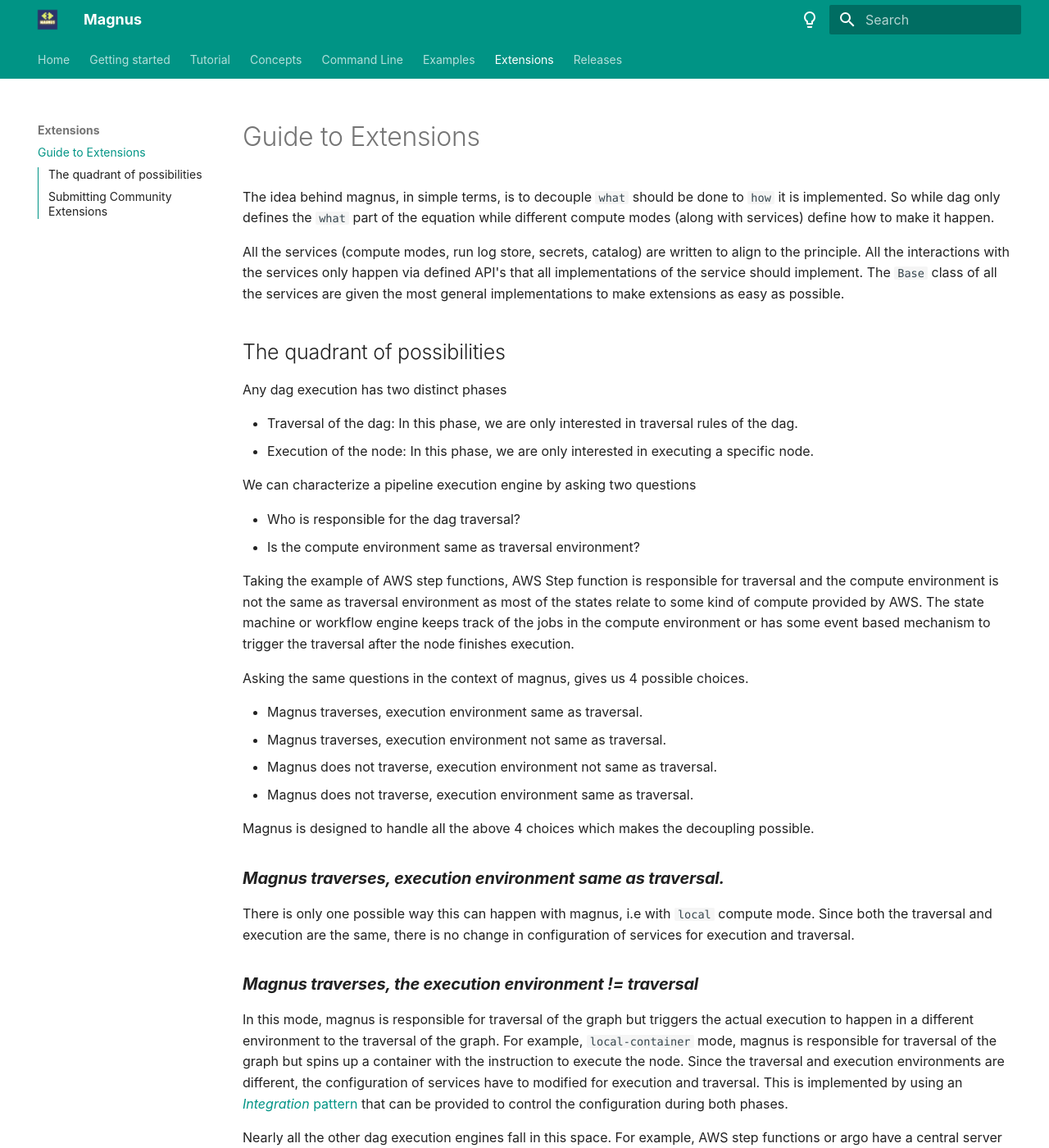
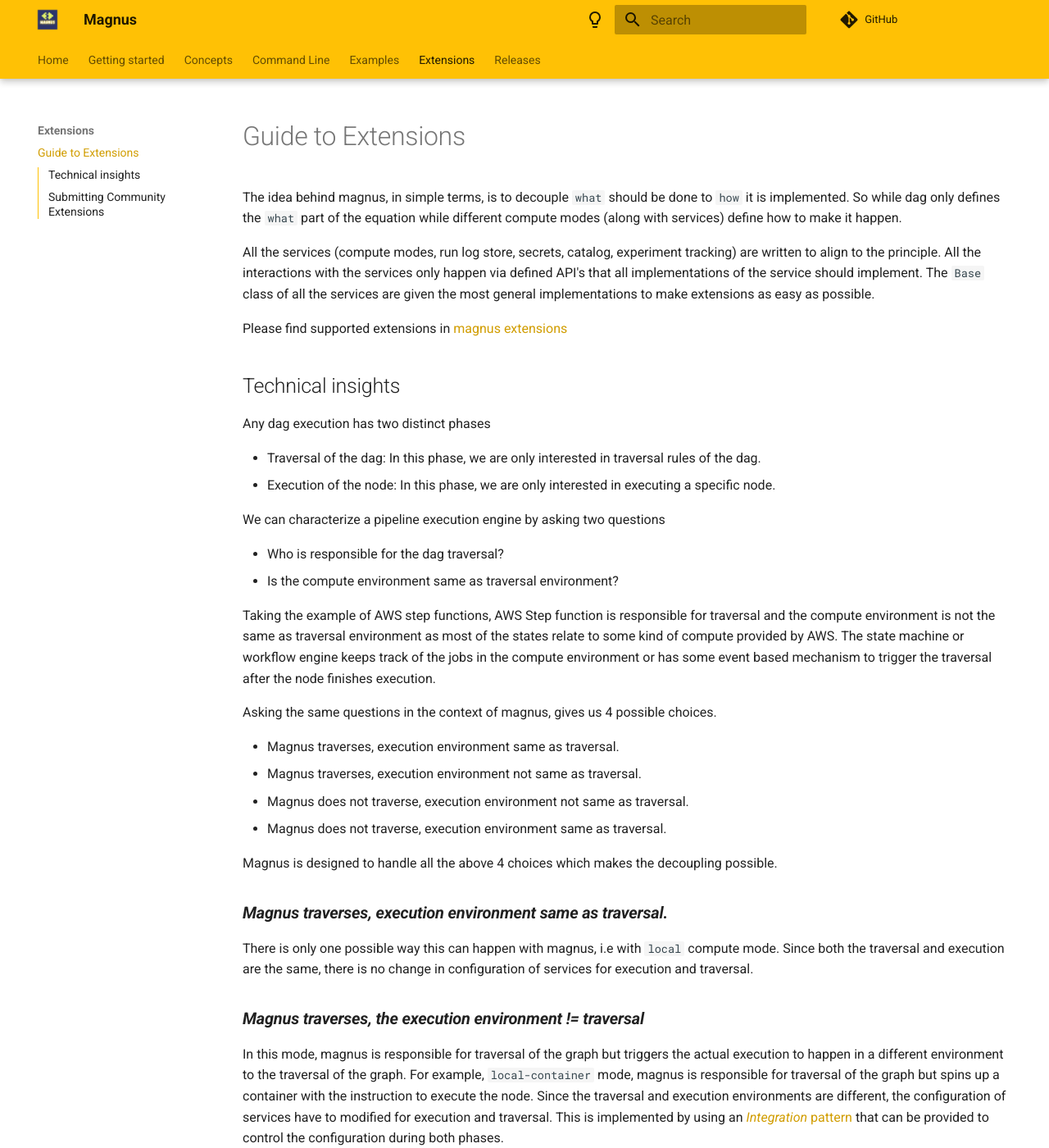
Before and after one commit to AstraZeneca/runnable, an MkDocs documentation site: the page built from docs/extensions/extensions.md, in a window 1280 px wide and 1400 px high. Shown: the whole window at 82% size. Built offline with MkDocs 1.6.1 and Material for MkDocs 9.7.7, drawn with Linux system fonts in a browser that asks for light colours; comment, search, counter and statistics services are not loaded; some of the changed text lies outside the part shown.

Commit message:
docs: :books: adding docs and links to extensinos

````diff
--- a/docs/extensions/extensions.md
+++ b/docs/extensions/extensions.md
@@ -4,12 +4,15 @@
 So while  dag only defines the ```what``` part of the equation while different compute modes (along with services)
 define how to make it happen.
 
-All the services (compute modes, run log store, secrets, catalog) are written to align to the principle. All the
-interactions with the services only happen via defined API's that all implementations of the service should implement.
+All the services (compute modes, run log store, secrets, catalog, experiment tracking) are written to
+align to the principle. All the interactions with the services only happen via defined API's that all
+implementations of the service should implement.
 The ```Base``` class of all the services are given the most general implementations to make extensions as easy as
 possible.
 
-## The quadrant of possibilities
+Please find supported extensions in [magnus extensions](https://github.com/AstraZeneca/magnus-extensions)
+
+## Technical insights
 
 Any dag execution has two distinct phases
 
@@ -69,7 +72,6 @@
     and sets up the AWS batch job accordingly.
     - The graph traversal ends when one of ```success``` nodes or ```fail``` nodes have reached.
 
-The compute extension, ```local-aws-batch``` is planned to be released along with other *magnus-extensions*.
 
 In our opinion, *decentralized executors* are ideal for experimentation phase as there could as many dag definitions as
 needed by the team without blocking one another or causing merge conflicts. Since the compute can also be off-loaded to
--- a/mkdocs.yml
+++ b/mkdocs.yml
@@ -1,12 +1,16 @@
 site_name: Magnus
 site_description: "Pipelines made easy"
+strict: true
+repo_url: https://github.com/AstraZeneca/magnus-core
 
 docs_dir: "docs"
 theme:
   logo: assets/logo.png
   favicon: assets/favicon.png
   name: material
-  font: false
+  font:
+    code: Roboto Mono
+    text: Roboto
   shortcuts:
     help: 191 # ?
     next: 78 # n
@@ -14,14 +18,14 @@
     search: 83 # s
   palette:
     - scheme: default
-      primary: teal
-      accent: amber
+      primary: amber
+      accent: red
       toggle:
         icon: material/lightbulb-outline
         name: Switch to dark mode
     - scheme: slate
-      primary: teal
-      accent: amber
+      primary: amber
+      accent: red
       toggle:
         icon: material/lightbulb
         name: Switch to light mode
@@ -30,6 +34,8 @@
     - navigation.top
     - toc.integrate
     - search.suggest
+    - navigation.tabs
+    - navigation.tabs.sticky
 
 # Extensions
 markdown_extensions:
@@ -60,16 +66,16 @@
       - "Example Deployment": "getting_started/example-deployment.md"
       - "Wrap up": "getting_started/wrap-up.md"
       - "Why magnus": "getting_started/why-magnus.md"
-  - "Tutorial":
-      - "Overview": "tutorial/overview.md"
-      - "Single notebook": "tutorial/single-notebook.md"
-      - "Modular notebooks": "tutorial/modular-notebooks.md"
-      - "Switching configs": "tutorial/switching-configs.md"
-      - "Using parallels": "tutorial/using-parallel.md"
-      - "Dynamic looping": "tutorial/dynamic-looping.md"
-      - "Modular pipelines": "tutorial/modular-dags.md"
-      - "Script based": "tutorial/script-based.md"
-      - "What next?": "tutorial/wrap-up.md"
+  # - "Tutorial":
+  #     - "Overview": "tutorial/overview.md"
+  #     - "Single notebook": "tutorial/single-notebook.md"
+  #     - "Modular notebooks": "tutorial/modular-notebooks.md"
+  #     - "Switching configs": "tutorial/switching-configs.md"
+  #     - "Using parallels": "tutorial/using-parallel.md"
+  #     - "Dynamic looping": "tutorial/dynamic-looping.md"
+  #     - "Modular pipelines": "tutorial/modular-dags.md"
+  #     - "Script based": "tutorial/script-based.md"
+  #     - "What next?": "tutorial/wrap-up.md"
   - "Concepts":
       - "Node": "concepts/nodes.md"
       - "Command types": "concepts/command-types.md"
````
Also changed, not shown: README.md (+5 -0 lines), docs/RELEASES.md (+5 -0 lines), docs/index.md (+5 -2 lines), 2 other files.
